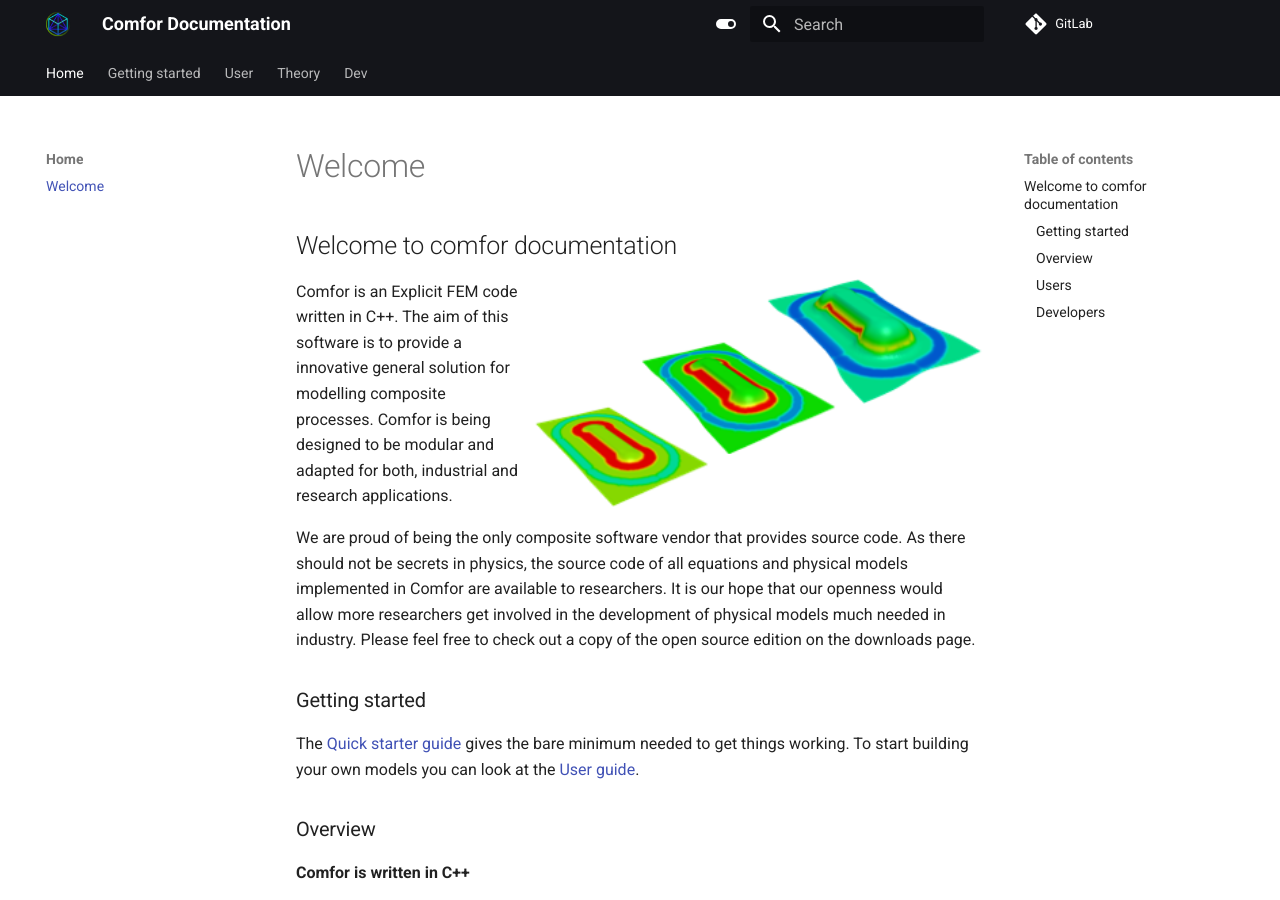
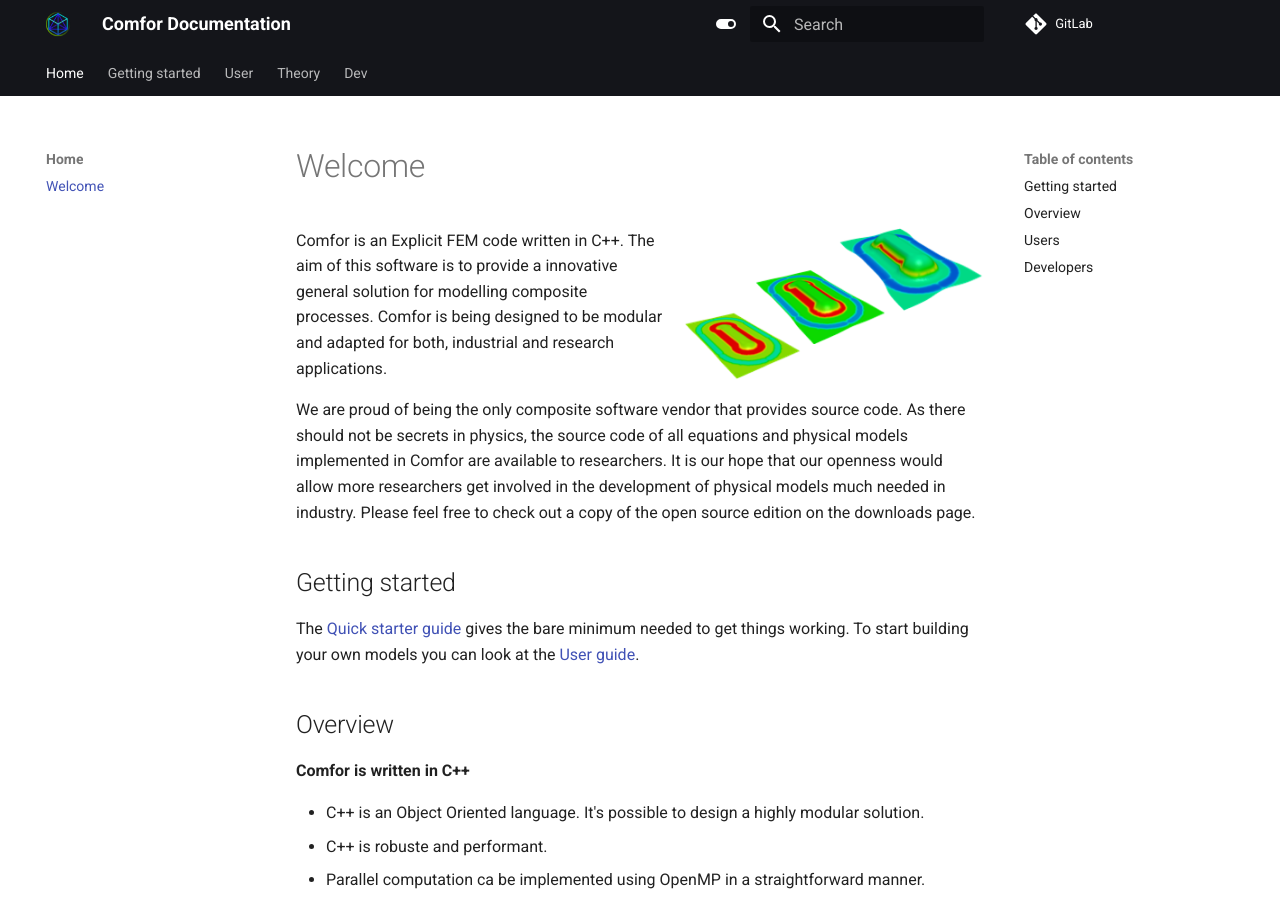
Before and after one commit to innovamics/comfor-doc, an MkDocs documentation site: the page built from docs/index.md, in a window 1280 px wide and 900 px high. Built offline with MkDocs 1.6.1 and Material for MkDocs 9.7.7, drawn with Linux system fonts in a browser that asks for light colours; nearby versions of some CDN libraries; comment, search, counter and statistics services are not loaded; some of the changed lines change nothing that is shown.

Commit message:
Update index file

```diff
--- a/docs/index.md
+++ b/docs/index.md
@@ -1,50 +1,77 @@
-# Welcome to comfor documentation
+![Placeholder](assets/img/forming.png){ align=right width="300" }
 
-![Placeholder](assets/img/forming.png){ align=right width="450" }
+Comfor is an Explicit FEM code written in C++. The aim of this software is to
+provide a innovative general solution for modelling composite processes. Comfor
+is being designed to be modular and adapted for both, industrial and research
+applications.
 
-Comfor is an Explicit FEM code written in C++. The aim of this software is to provide a innovative general solution for modelling composite processes. Comfor is being designed to be modular and adapted for both, industrial and research applications.
+We are proud of being the only composite software vendor that provides source
+code. As there should not be secrets in physics, the source code of all
+equations and physical models implemented in Comfor are available to
+researchers. It is our hope that our openness would allow more researchers get
+involved in the development of physical models much needed in industry. Please
+feel free to check out a copy of the open source edition on the downloads page.
 
-We are proud of being the only composite software vendor that provides source code. As there should not be secrets in physics, the source code of all equations and physical models implemented in Comfor are available to researchers. It is our hope that our openness would allow more researchers get involved in the development of physical models much needed in industry. Please feel free to check out a copy of the open source edition on the downloads page.
+# Getting started
 
-## Getting started
+The [Quick starter guide](overview/quick_starter_guide.md) gives the bare
+minimum needed to get things working. To start building your own models you can
+look at the [User guide](user/user_overview.md).
 
-The [Quick starter guide](overview/quick_starter_guide.md) gives the bare minimum needed to get things working. To start building your own models you can look at the [User guide](user/user_overview.md).
-
-## Overview
+# Overview
 
 **Comfor is written in C++**
 
-- C++ is an Object Oriented language. It's possible to design a highly modular solution.
+- C++ is an Object Oriented language. It's possible to design a highly modular
+  solution.
 - C++ is robuste and performant.
-- Parallel computation ca be implemented using OpenMP in a straightforward manner.
+- Parallel computation ca be implemented using OpenMP in a straightforward
+  manner.
 
 **Comfor is a cross platform**
 
-Using tools like CMake, we can provide a cross platform solution. Currently Comfor has been compiled an tested for the following architectures.
+Using tools like CMake, we can provide a cross platform solution. Currently
+Comfor has been compiled an tested for the following architectures.
 
 - Ubuntu 18.04/20.04
-    - Gcc 10.2
-    - Clang 11.0.3
-    - Clang 12.0.0
+  - Gcc 10.2
+  - Clang 11.0.3
+  - Clang 12.0.0
 - OSX Big Sur,
-    - Clang 11.0.3
-    - Clang 12.0.0
+  - Clang 11.0.3
+  - Clang 12.0.0
 - Windows 7, 10, 11
-    - GCC 10.2.0 from MSYS2/MinGW64
-    - Visual Studio 2019 (amd64, x86_amd64)
+  - GCC 10.2.0 from MSYS2/MinGW64
+  - Visual Studio 2019 (amd64, x86_amd64)
 
 **Comfor is open source**
 
 Source code to be released in 2025.
 
-## Users
+# Users
 
-In the user documentation you will learn how to build, run and analyse your first simulation. If you need some scientific background about composite processing and finite element simulation you can visit the [theory documentation](theory/theory_overview.md).
+In the user documentation you will learn how to build, run and analyse your
+first simulation. If you need some scientific background about composite
+processing and finite element simulation you can visit the
+[theory documentation](theory/theory_overview.md).
 
-## Developers
+# Developers
 
-So, you want to be part of the community? Great, you will find in the developers guide all the the necessary information and tools about the project. Lets innovate together !
+So, you want to be part of the community? Great, you will find in the developers
+guide all the the necessary information and tools about the project. Lets
+innovate together !
 
 ---
 
-<a rel="license" href="http://creativecommons.org/licenses/by-sa/4.0/"><img alt="Creative Commons License" style="border-width:0" src="https://i.creativecommons.org/l/by-sa/4.0/88x31.png" /></a><br /><span xmlns:dct="http://purl.org/dc/terms/" property="dct:title">Comfor Documentation</span> by <a xmlns:cc="http://creativecommons.org/ns#" href="https://egm_foss.gitlab.io/about_me/" property="cc:attributionName" rel="cc:attributionURL">Eduardo Guzman</a> is licensed under a <a rel="license" href="http://creativecommons.org/licenses/by-sa/4.0/">Creative Commons Attribution-ShareAlike 4.0 International License</a>.<br />Based on a work at <a xmlns:dct="http://purl.org/dc/terms/" href="https://gitlab.com/innovamics/comfor-doc" rel="dct:source">https://gitlab.com/innovamics/comfor-doc</a>.
+<a rel="license" href="http://creativecommons.org/licenses/by-sa/4.0/"><img
+alt="Creative Commons License" style="border-width:0"
+src="https://i.creativecommons.org/l/by-sa/4.0/88x31.png" /></a><br /><span
+xmlns:dct="http://purl.org/dc/terms/" property="dct:title">Comfor
+Documentation</span> by <a xmlns:cc="http://creativecommons.org/ns#"
+href="https://egm_foss.gitlab.io/about_me/" property="cc:attributionName"
+rel="cc:attributionURL">Eduardo Guzman</a> is licensed under a <a rel="license"
+href="http://creativecommons.org/licenses/by-sa/4.0/">Creative Commons
+Attribution-ShareAlike 4.0 International License</a>.<br />Based on a work at <a
+xmlns:dct="http://purl.org/dc/terms/"
+href="https://gitlab.com/innovamics/comfor-doc"
+rel="dct:source">https://gitlab.com/innovamics/comfor-doc</a>.
```
